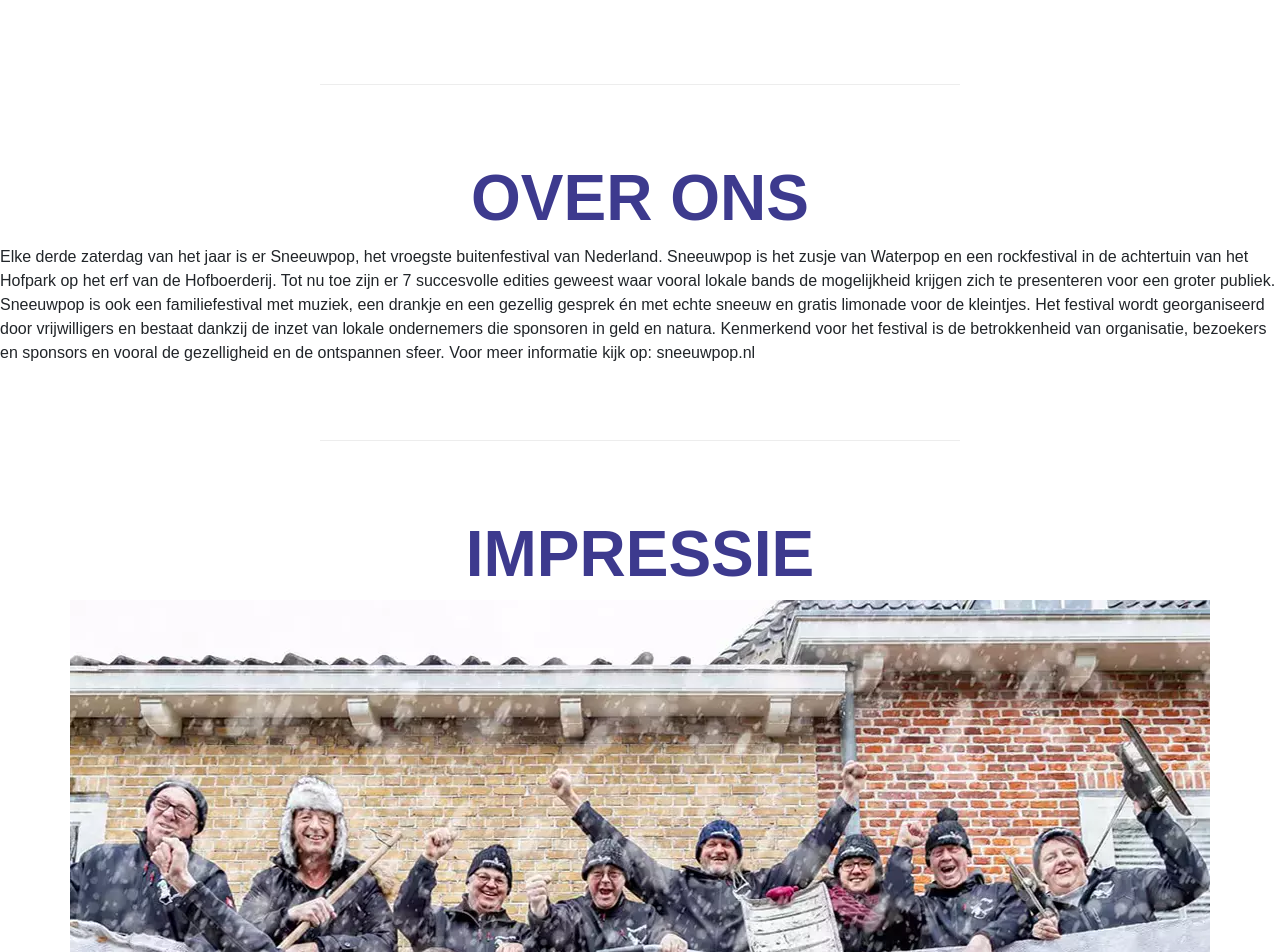
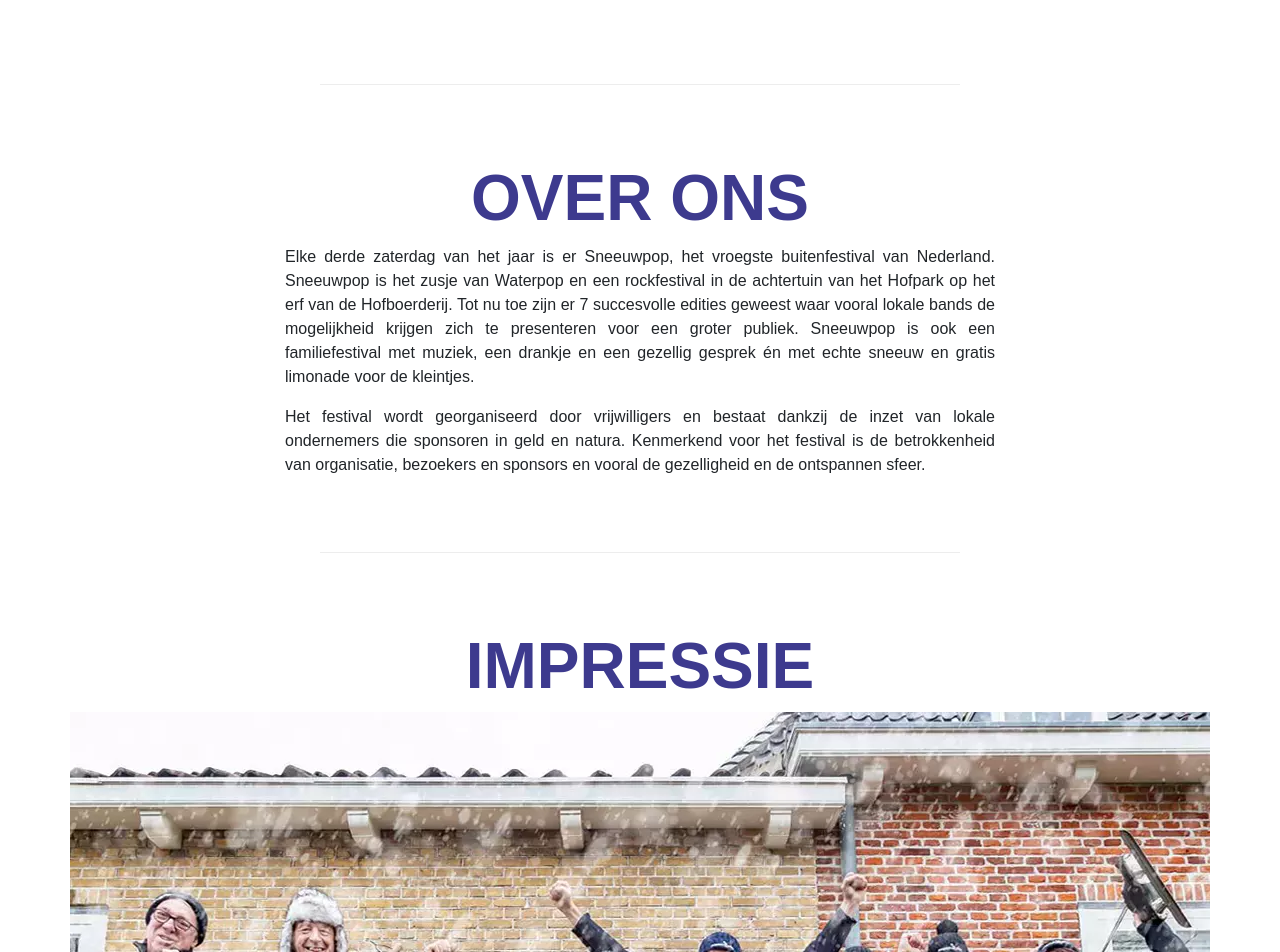
Before and after one commit to sneeuwpop-festival/sneeuwpop.nl, a Jekyll site: the page built from index.md, in a window 1280 px wide. Shown: the part 2980-3932 px from the top of the page. Built offline with Jekyll 4.4.1, drawn with Linux system fonts in a browser that asks for light colours; grey boxes are pictures that could not be loaded.

Commit message:
Fix styling voor kopje "over ons"
- Tekst staat nu alleen in het midden van de pagina.
- Tekst is nu "uitgevuld" links en rechts.
- Zin over meer lezen op de website is verwijderd.

```diff
--- /dev/null
+++ b/_includes/intro.html
@@ -0,0 +1,7 @@
+<div class="container">
+    <div class="col-md-8 mx-auto uitvullen">
+        <h2>OVER ONS</h2>
+        <p>Elke derde zaterdag van het jaar is er Sneeuwpop, het vroegste buitenfestival van Nederland. Sneeuwpop is het zusje van Waterpop en een rockfestival in de achtertuin van het Hofpark op het erf van de Hofboerderij. Tot nu toe zijn er 7 succesvolle edities geweest waar vooral lokale bands de mogelijkheid krijgen zich te presenteren voor een groter publiek. Sneeuwpop is ook een familiefestival met muziek, een drankje en een gezellig gesprek én met echte sneeuw en gratis limonade voor de kleintjes.</p>
+        <p>Het festival wordt georganiseerd door vrijwilligers en bestaat dankzij de inzet van lokale ondernemers die sponsoren in geld en natura. Kenmerkend voor het festival is de betrokkenheid van organisatie, bezoekers en sponsors en vooral de gezelligheid en de ontspannen sfeer.</p>
+    </div>
+</div>
--- a/_includes/intro.md
+++ /dev/null
@@ -1,4 +0,0 @@
-## OVER ONS
-
-Elke derde zaterdag van het jaar is er Sneeuwpop, het vroegste buitenfestival van Nederland. Sneeuwpop is het zusje van Waterpop en een rockfestival in de achtertuin van het Hofpark op het erf van de Hofboerderij. Tot nu toe zijn er 7 succesvolle edities geweest waar vooral lokale bands de mogelijkheid krijgen zich te presenteren voor een groter publiek. Sneeuwpop is ook een familiefestival met muziek, een drankje en een gezellig gesprek én met echte sneeuw en gratis limonade voor de kleintjes.
-Het festival wordt georganiseerd door vrijwilligers en bestaat dankzij de inzet van lokale ondernemers die sponsoren in geld en natura. Kenmerkend voor het festival is de betrokkenheid van organisatie, bezoekers en sponsors en vooral de gezelligheid en de ontspannen sfeer. Voor meer informatie kijk op: sneeuwpop.nl
--- a/_sass/layout.scss
+++ b/_sass/layout.scss
@@ -177,3 +177,7 @@
 
   overflow: hidden;
 }
+
+.uitvullen {
+  text-align: justify;
+}
--- a/index.md
+++ b/index.md
@@ -14,7 +14,7 @@
 
 ---
 
-{% include intro.md %}
+{% include intro.html %}
 
 ---
 
```
